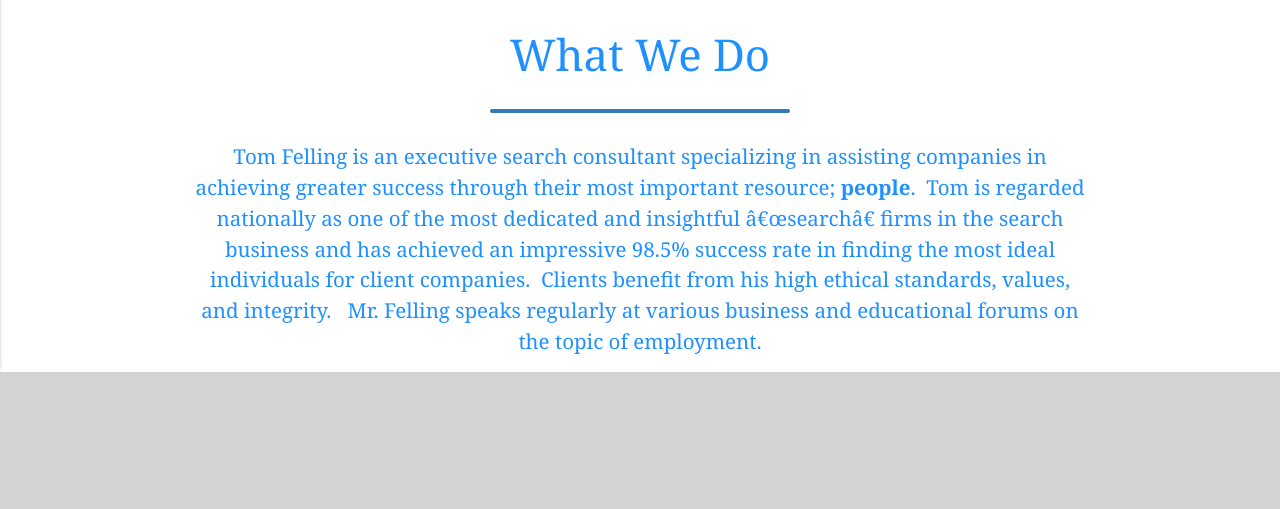
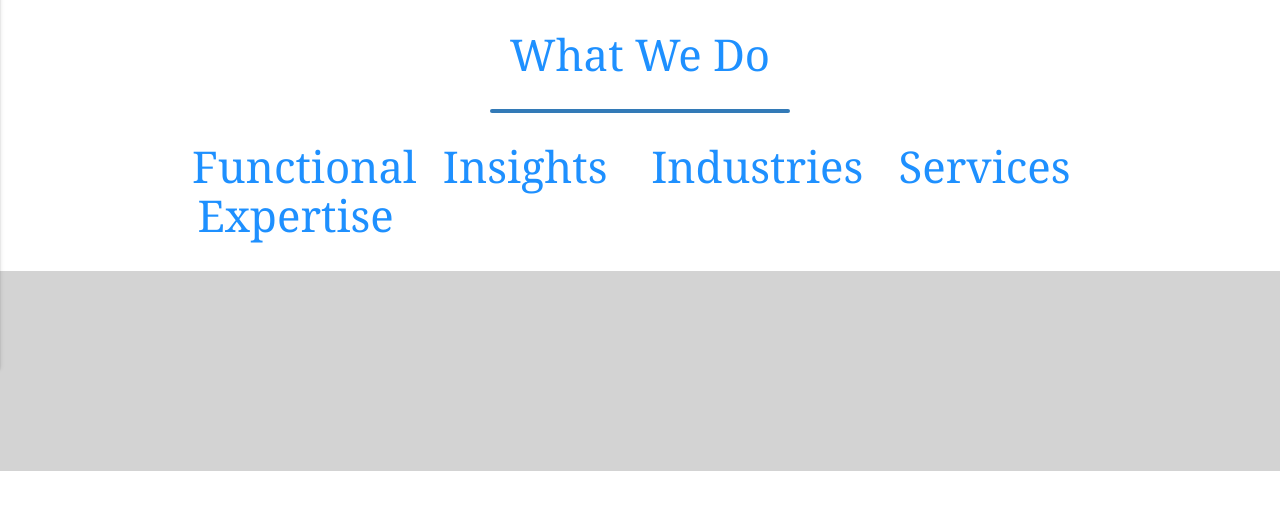
Before and after one commit to SF-Felling7/portfolio_template, a website: page public/index.html in a window 1280 px wide. Shown: the part 537-1046 px from the top of the page. After the commit the page ends 1008 px from the top, so only its background shows below. Drawn offline with nearby package versions, Linux system fonts and the light colour scheme.

Commit message:
added rows to what we do section

```diff
--- a/public/index.html
+++ b/public/index.html
@@ -89,16 +89,24 @@
         <div class="section-heading">
         <h3>What We Do</h3>
         <div class="divider"></div>
-        <div class="aboutInfo">
-          <p class="aboutInfo">Tom Felling is an executive search consultant specializing in
-assisting companies in achieving greater success through their most
-important resource; <b>people</b>. &nbsp;Tom is regarded nationally as one of the
-most dedicated and insightful “search” firms in the search business
-and has achieved an impressive 98.5% success rate in finding the
-most ideal individuals for client companies. &nbsp;Clients benefit from his
-high ethical standards, values, and integrity. &nbsp; Mr. Felling speaks regularly at various business and educational
-forums on the topic of employment.</p>
-        </div>
+
+        <div class="row">
+
+      <div class="col s3">
+        <h3>Functional Expertise</h3>
+      </div>
+      <div class="col s3">
+        <h3>Insights</h3>
+      </div>
+      <div class="col s3">
+        <h3>Industries</h3>
+      </div>
+      <div class="col s3">
+        <h3>Services</h3>
+      </div>
+
+    </div>
+
       </div>
     </div>
   </div>
--- a/public/stylez/style.css
+++ b/public/stylez/style.css
@@ -86,10 +86,12 @@ WHAT WE DO
 .section-heading {
   text-align: center;
   color: #1E90FF;
+  /*font-size: 2.625em;*/
 }
 
 .aboutInfo {
   font-size: 1.17em ;
+  color: #1E90FF;
 }
 
 .divider {
```
